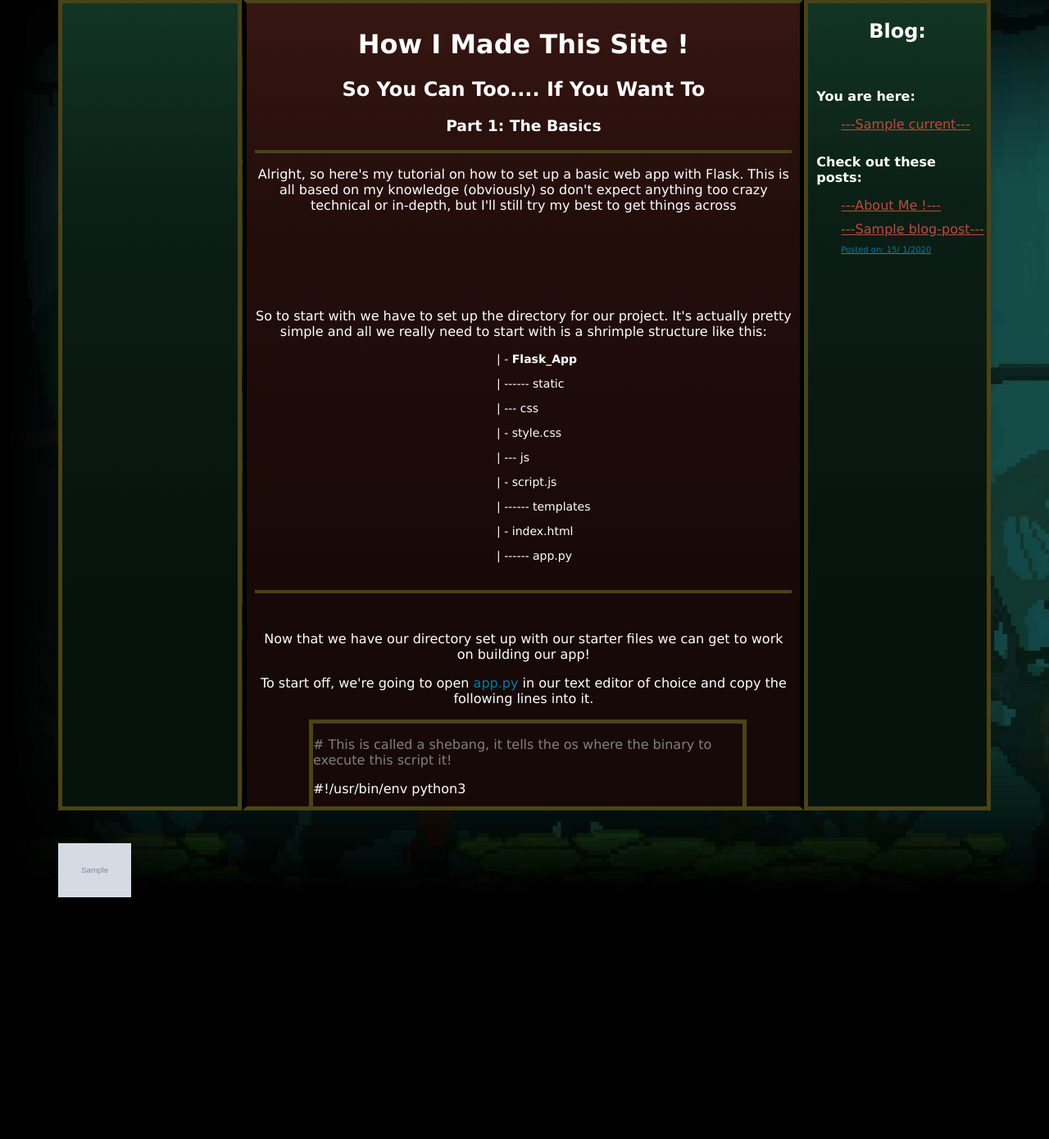
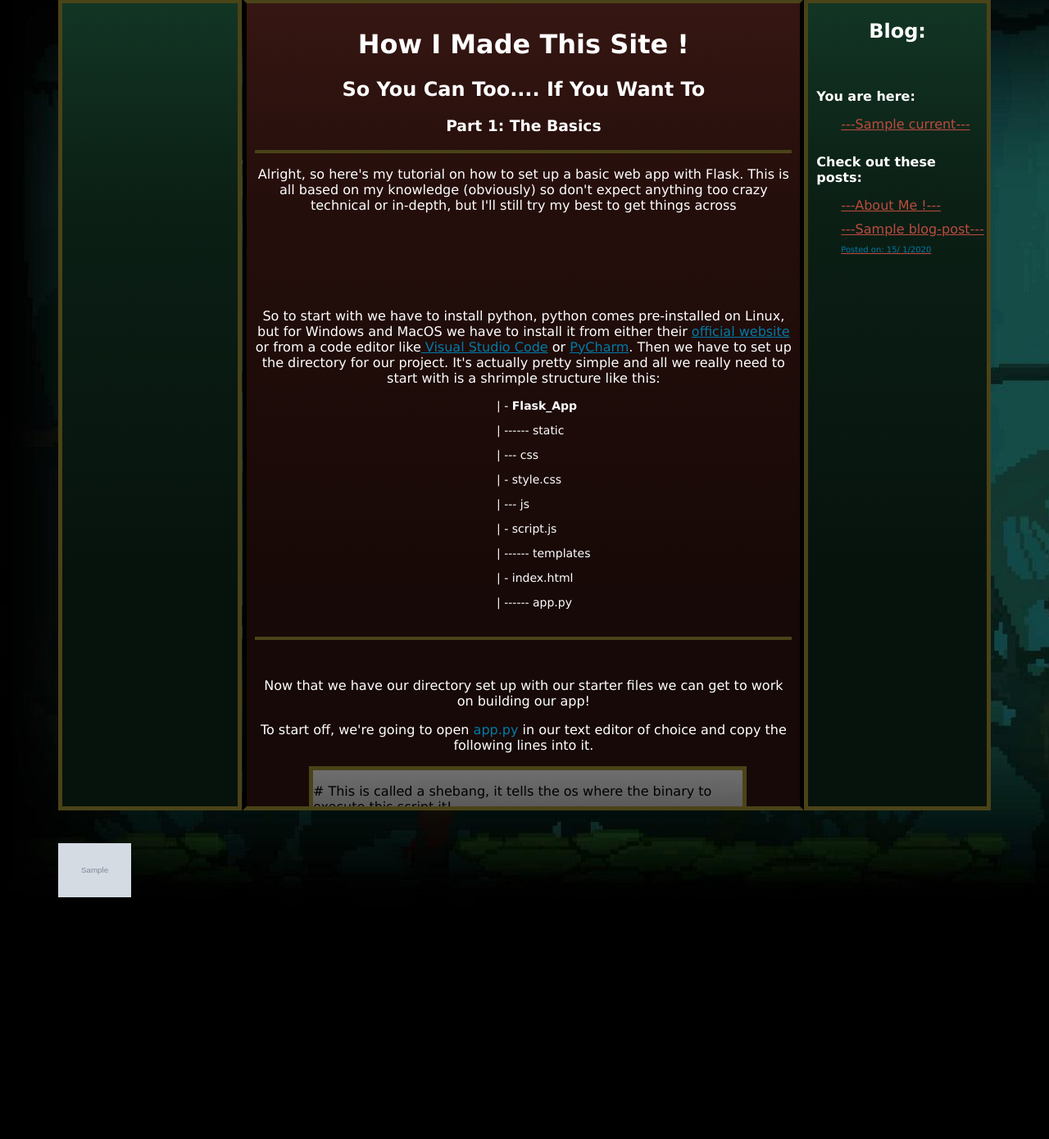
Before and after one commit to bunTeeth/bunteeth.net-flask, a Flask app: template flask_docker/templates/blog/5.html in a window 1280 px wide; the page is wider, and only the part inside the window is pictured. Shown: the part 113-1503 px from the top of that part at 82% size. Run offline with Flask 3, Linux system fonts and the light colour scheme; tables that the repository leaves empty hold one stand-in row (values such as "Sample post"); the template is opened without the code that fills it: values that come from a table or form of the project are taken from there, most other values are stand-ins (such as "Sample title", 1, 10 or a date in 2020); grey boxes marked "Sample" are stand-in pictures; parts of the project's set-up code (start-up, migrations or seed data) failed here and were passed over.

Commit message:
added tutorial 2 template n fixed sum typos

```diff
--- a/flask_docker/static/css/style.css
+++ b/flask_docker/static/css/style.css
@@ -295,10 +295,6 @@ footer img {
   overflow: scroll;
 }
 
-.content-container img {
-  border: 5px solid #4a4318;
-}
-
 .messages {
   display: flex;
   flex-direction: column-reverse;
--- a/flask_docker/templates/blog/5.html
+++ b/flask_docker/templates/blog/5.html
@@ -32,8 +32,12 @@
 				<hr>
 				<p>Alright, so here's my tutorial on how to set up a basic web app with Flask. This is all based on my knowledge (obviously) so don't expect
 				anything too crazy technical or in-depth, but I'll still try my best to get things across</p>
-				<p style="position: relative; top: 100px;">So to start with we have to set up the directory for our project. It's actually pretty simple and
-				all we really need to start with is a shrimple structure like this:</p>
+				<p style="position: relative; top: 100px;">So to start with we have to install python, python comes pre-installed on Linux, but for Windows and MacOS we
+				have to install it from either their <a href="https://www.pythonguis.com/installation/install-python-windows/#how-to-install-python-on-windows", style="color: #007BA7;">
+				official website</a> or from a code editor
+				like<a href="https://code.visualstudio.com/download?_exp_download=fb315fc982" style="color: #007BA7;">
+				Visual Studio Code</a> or <a href="https://www.jetbrains.com/pycharm/download/?section=windows" style="color: #007BA7;">PyCharm</a>.
+				Then we have to set up the directory for our project. It's actually pretty simple and all we really need to start with is a shrimple structure like this:</p>
 				<div style="position: relative; top: 100px; left: 45%; font-size: 14px;">
 				    <p style="position: relative; text-align: left;">| - <b>Flask_App</b></p>
 					<p style="position: relative; text-align: left;">| ------ static</p>
@@ -49,48 +53,51 @@
 				<p style="position: relative; top: 150px;">Now that we have our directory set up with our starter files we can get to work on building our app!</p>
 				<p style="position: relative; top: 150px;">To start off, we're going to open <span style="color: #007BA7;">app.py</span> in our text editor of choice
 				and copy the following lines into it.</p>
-				<div style="position: relative; top: 150px; left: 10%; width: 80%; border: 5px solid #4a4318; height: 300px; overflow-y: scroll; overflow-x: hidden;">
-				    <p style="position: relative; text-align: left; color: grey;"># This is called a shebang, it tells the os where the binary to execute this script it!</p>
+				<div style="position: relative; top: 150px; left: 10%; width: 80%; border: 5px solid #4a4318; height: 300px; overflow-y: scroll; overflow-x: hidden; background: #6e6e6e;
+				    background: linear-gradient(180deg, rgba(110, 110, 110, 1) 0%, rgba(77, 77, 77, 1) 25%, rgba(43, 43, 43, 1) 75%);">
+				    <p style="position: relative; text-align: left; color: black;"># This is called a shebang, it tells the os where the binary to execute this script it!</p>
 				    <p style="position: relative; text-align: left;">#!/usr/bin/env python3</p>
-					<p style="position: relative; text-align: left; color: grey;"># This line imports the 4 functions we will need from the flask module
+					<p style="position: relative; text-align: left; color: black;"># This line imports the 2 functions we will need from the flask module that we'll need 2
+					to start with.
 					Flask is obviously how we will be building our site and render_template is used to serve our html files to our clients' browsers.
 					later on we can import functions like request or redirect to handle forms or redirect to other pages from our python code.</p>
 					<p style="position: relative; text-align: left; color: #007BA7;"><span style="color: orangered;">from</span> flask
 					<span style="color: orangered;">import</span> Flask, render_template</p>
-					<p style="position: relative; text-align: left; color: grey;"># Here we can set a variable we can use for initializing our app.</p>
+					<p style="position: relative; text-align: left; color: black;"># Here we can set a variable we can use for initializing our app.</p>
 					<p style="position: relative; text-align: left; color: violet;">app <span style="color: white;">=</span>
 					<span style="color: #007BA7;">Flask(__name__)</span></p>
-					<p style="position: relative; text-align: left; color: grey;"># This line will set our app's secret key. Though I personlly have not encountered a
+					<p style="position: relative; text-align: left; color: black;"># This line will set our app's secret key. Though I personlly have not encountered a
 					need for this yet, It's still a best practice to add this for security, so make sure it's super duper secret.
 					<p style="position: relative; text-align: left; color: violet;">app<span style="color: white;">.config</span><span style="color: white;">[</span>
 					'SECRET_KEY'<span style="color: white;">] = </span><span style="color: #007BA7;">"bunnies r the bestest animalz ever !!11!!!!!!"</span>
-					<p style="position: relative; text-align: left; color: grey;"># Now we can start defining what will happen when someone browses to different
+					<p style="position: relative; text-align: left; color: black;"># Now we can start defining what will happen when someone browses to different
 					areas of our site like /index or /about</p>
 					<p style="position: relative; text-align: left; color: violet;"><span style="color: orangered;">@</span>app
 					<span style="color: white;">.route</span><span style="color: white;">(</span><span style="color: #007BA7;">'/'</span><span style="color: white;">)</span>
-					<span style="color: grey;"># This will be where we serve our index file</span>
+					<span style="color: black;"># This will be where we serve our index file</span>
 					<p style="position: relative; text-align: left; color: white;"><span style="color: orangered;">def </span><span style="color: #007BA7;">index</span>():
-					<span style="color: grey;"># make sure you tab in once for anything under this. Be consistent with your spaces too.</span>
+					<span style="color: black;"># make sure you tab in once for anything under this. Be consistent with your spaces too.</span>
 					<p style="position: relative; text-align: left; left: 20px; color: orangered;">return
-					<span style="color: #007BA7;">render_template</span><span style="color: white;">(</span><span style="color: green;">'index.html'</span><span style="color: white;">)</span></p>
-					<p style="position: relative; text-align: left; color: grey;"># This if statement basically just lets us run our app only from this script & not as an import</p>
+					<span style="color: #007BA7;">render_template</span><span style="color: white;">(</span><span style="color: lime;">'index.html'</span><span style="color: white;">)</span></p>
+					<p style="position: relative; text-align: left; color: black;"># This if statement basically just lets us run our app only from this script & not as an import</p>
 					<p style="position: relative; text-align: left; color: white;"><span style="color: orangered;">if </span><span style="color: #007BA7;">__name__</span>
 					== <span style="color: #007BA7;">'__main__'</span>:
-					<p style="position: relative; text-align: left; color: grey;"># Make sure you tab in this line as well.</p>
+					<p style="position: relative; text-align: left; color: black;"># Make sure you tab in this line as well.</p>
 					<p style="position: relative; text-align: left; left: 20px; color: violet;">app<span style="color: white;">.run(</span>host<span style="color: white;">=</span><span style="color: orangered;">"0.0.0.0"</span>,
-					port<span style="color: white;">=</span><span style="color: orangered;">5000</span>)<span style="color: grey;"> # This lets the app run on our computer's
+					port<span style="color: white;">=</span><span style="color: orangered;">5000</span>)<span style="color: black;"> # This lets the app run on our computer's
 					main network interface instead of just our loopback (localhost) interface. This is important if we plan on hosting our site.</span></p>
 				</div>
 				<hr style="position: relative; top: 200px;">
 				<p style="position: relative; top: 200px;">It's as shrimple as that! We now have the backbone of our web app, but don't run it juuuusssst yet because we told
 				our app to serve <span style="color: #007BA7;">index.html</span> but right meow that's just an empty file :c</p>
 				<p style="position: relative; top: 200px;">So let's fix that! Let's now open it in our text editor of choice and add the following code to it:</p>
-				<div style="position: relative; top: 200px; left: 10%; width: 80%; border: 5px solid #4a4318; height: 300px; overflow-y: scroll; overflow-x: hidden;">
+				<div style="position: relative; top: 200px; left: 10%; width: 80%; border: 5px solid #4a4318; height: 300px; overflow-y: scroll; overflow-x: hidden; background: #6e6e6e;
+				    background: linear-gradient(180deg, rgba(110, 110, 110, 1) 0%, rgba(77, 77, 77, 1) 25%, rgba(43, 43, 43, 1) 75%); *">
 				    <p style="position: relative; text-align: left; color: lime;"><span style="color: white;"><</span>html<span style="color: white;">></span></p>
 					<p style="position: relative; text-align: left; left: 20px; color: lime;"><span style="color: white;"><</span>body<span style="color: white;">></span></p>
 					<p style="position: relative; text-align: left; left: 40px; color: lime;"><span style="color: white;"><</span>main<span style="color: white;">></span></p>
 					<p style="position: relative; text-align: left; left: 60px;color: lime;"><span style="color: white;"><</span>h1<span style="color: white;">>
-					Lorem ipsum whatever the fricksum <</span><span style="color: lime;">/h1</span><span style=" color: white;">></span></p>
+					Hewwo, World <</span><span style="color: lime;">/h1</span><span style=" color: white;">></span></p>
 					<p style="position: relative; text-align: left; left: 40px; color: lime;"><span style="color: white;"><</span>/main<span style="color: white;">></span></p>
 					<p style="position: relative; text-align: left; left: 20px; color: lime;"><span style="color: white;"><</span>/body<span style="color: white;">></span></p>
 					<p style="position: relative; text-align: left; color: lime;"><span style="color: white;"><</span>/html<span style="color: white;">></span></p>
@@ -98,7 +105,7 @@
 				<hr style="position: relative; top: 250px;">
 				<p style="position: relative; top: 250px;">Awesome sauce !!! Now we should have a functioning web app that serves us a static html page.
 				Finally, we can run our app with either <span style="color: #007BA7;">python3 app.py</span> on Linux or with an IDE like Visual Studio Code, Zed,
-				or PyCharm and navigate to <span style="color: #007BA7;">htp://localhost:5000</span> to access our site. If we did everything correctly we should see
+				or PyCharm and navigate to <span style="color: #007BA7;">http://localhost:5000</span> to access our site. If we did everything correctly we should see
 				a blank white page with our header text at the top.</p>
 				<p style="position: relative; top: 250px; height: 200px;">Thank you for reading to the end!!!
 				Now you know the very basics of displaying static web pages with flask.
```
Also changed, not shown: flask_docker/templates/blog/4.html (+6 -6 lines), flask_docker/templates/blog/6.html (added, +65 -0 lines), flask_docker/templates/index.html (line endings or trailing spaces).
